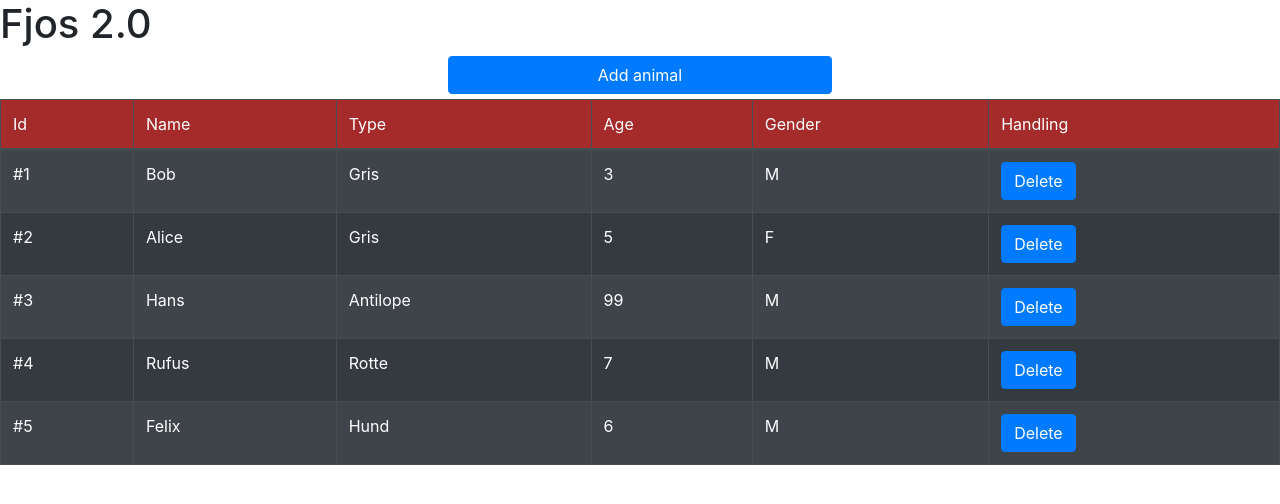
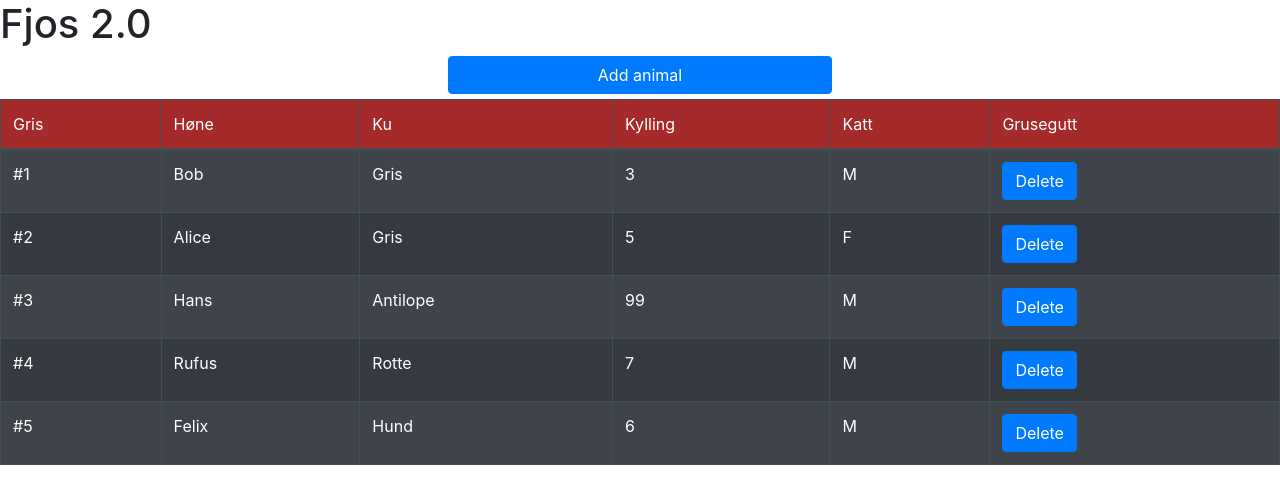
Before and after one commit to FabianFoss/fjos, a React (Create React App) app: page / in a window 1280 px wide. Shown: the top 504 px of the page. Built offline with nearby package versions, Linux system fonts and the light colour scheme.

Commit message:
dont know

```diff
--- a/src/Fjos.js
+++ b/src/Fjos.js
@@ -20,7 +20,9 @@ function Farm () {
     let myObject = {}
     myObject.name = "abc"
 
-    let animal = {
+    const animalTypes = ['Gris', 'Høne', 'Ku', 'Kylling', 'Katt', 'Grusegutt']
+
+    const animal = {
         "id": globalId,
         "name": "",
         "gender": "M",
@@ -63,12 +65,7 @@ function Farm () {
         <div className="table_container">
         <Table Table striped bordered hover variant="dark">
             <thead className="table_header">
-                <td>Id</td>
-                <td>Name</td>
-                <td>Type</td>
-                <td>Age</td>
-                <td>Gender</td>
-                <td>Handling</td>
+            {animalTypes.map(type => {return <td>{type}</td>})}
             </thead>
             <tbody>
                 {allAnimals.map(animal => {
@@ -121,6 +118,7 @@ function Farm () {
                                     <option>Antilope</option>
                                     <option>Kylling</option>
                                     <option>Høne</option>
+                                    <option>Grisegutt</option>
                                 </Form.Control>
                         </Form.Group>
 
```
